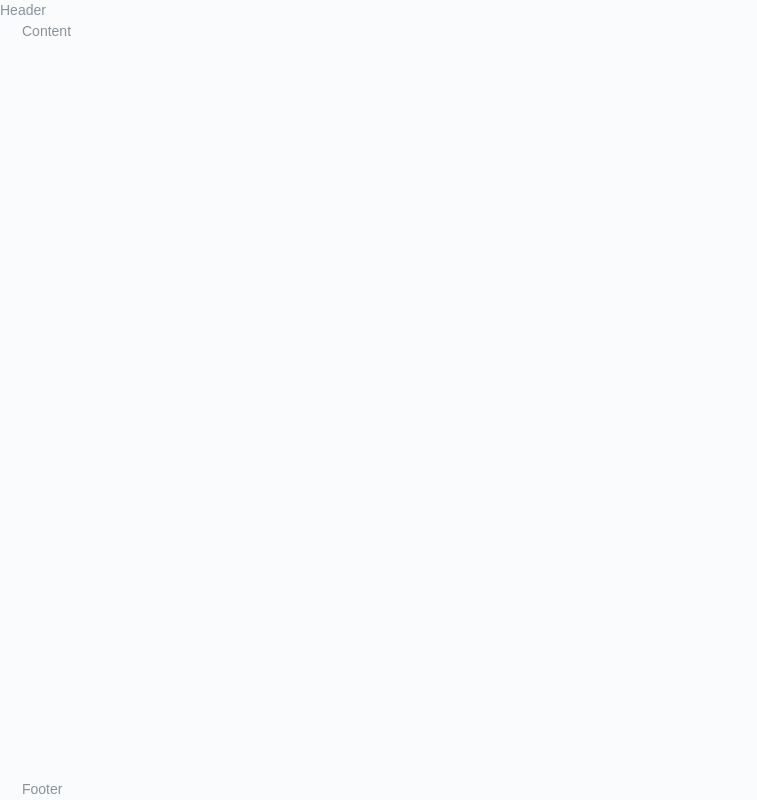
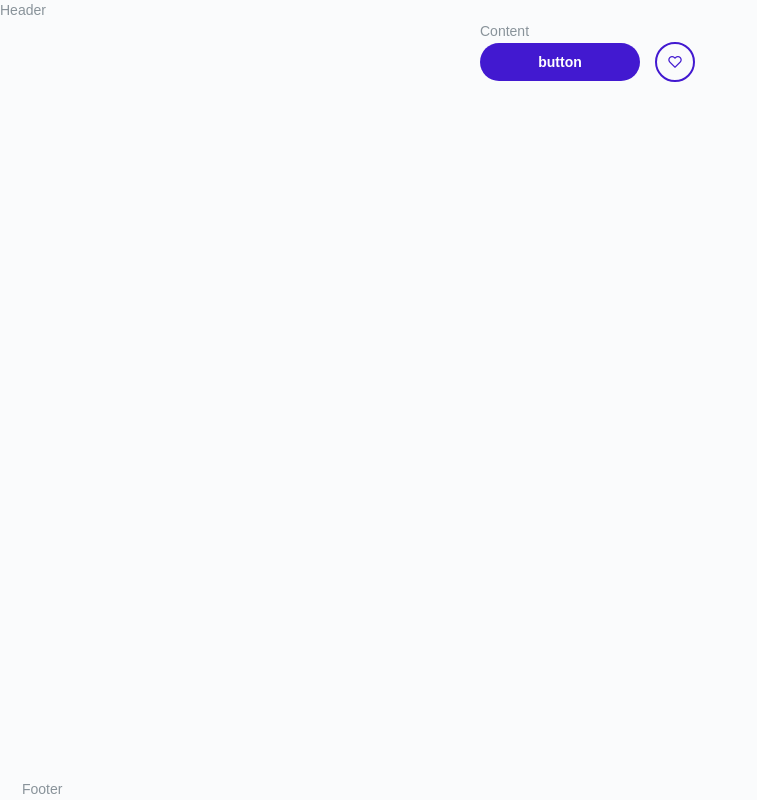
Before and after one commit to fe-jun24-team4/phone-catalog, a React (Vite) app: page /#/ in a window 1280 px wide. Shown: the whole page, without its empty margins (0-757 px from the left). Built offline with nearby package versions, Linux system fonts and the light colour scheme.

Commit message:
primary-buttons

```diff
--- a/src/components/App.tsx
+++ b/src/components/App.tsx
@@ -6,7 +6,12 @@ function App() {
       <header className="header">Header</header>
 
       <main className="page">
-        <div className="page___container">Content</div>
+        <div className="page___container" style={{width: 350}}>Content
+        <div className="test" style={{display: "flex", gap: 15, alignItems: 'center'}}>
+        <button className="button-primary">button</button>
+        <button className="button-round button-round--heart button-round--heart--selected"></button>
+        </div>
+        </div>
       </main>
 
       <footer className="footer">
--- a/src/index.scss
+++ b/src/index.scss
@@ -1,4 +1,4 @@
-@import 'styles/generals/variables.scss';
+@import 'styles/generals/index';
 
 html {
   scroll-behavior: smooth;
--- /dev/null
+++ b/src/styles/generals/buttons.scss
@@ -0,0 +1,98 @@
+.button-primary {
+    max-width: 160px;
+    width: 100%;
+
+    padding: 10px;
+
+    display: flex;
+    justify-content: center;
+    align-items: baseline;
+
+    font-weight: $fontWeightBold;
+    text-align: center;
+
+    border: 1px solid transparent;
+
+    background-color: $themePurpleAccent;
+    color: $themePurpleWhite;
+
+    border-radius: 48px;
+
+    transition-duration: $transitionDuration;
+
+    @include onHover {
+      box-shadow: 0 3px 13px rgba(23, 32, 49, 0.4);
+    }
+
+    &--selected {
+        background-color: transparent;
+        color: $themePurpleAccent;
+        border-color: $themePurpleElements;
+
+        @include onHover {
+            box-shadow: 0 3px 3px rgba(23, 32, 49, 0.4);
+          }
+      }
+  }
+
+  .button-round {
+    width: 32px;
+    height: 32px;
+
+    display: flex;
+    justify-content: center;
+    align-items: center;
+    flex-shrink: 0;
+
+    border: 1px solid $themePurpleElements;
+    border-radius: 50%;
+    overflow: hidden;
+
+    background-color: transparent;
+
+    color: $themePurplePrimary;
+    transition-duration: $transitionDuration;
+
+    @include onHover {
+        border-color: $themePurplePrimary;
+    }
+
+    &--selected {
+        background-color: $themePurplePrimary;
+        color: $themePurpleWhite;
+    }
+
+    &--chevron {
+        border-color: $themePurpleIcons;
+        @include before {
+            content: '\e900';
+            font-family: 'icomoon';
+        }
+
+        &:disabled {
+            opacity: 0.5;
+            pointer-events: none;
+        }
+    }
+
+    &--heart {
+        width: 40px;
+        height: 40px;
+
+        border-color: $themePurpleIcons;
+
+        @include before {
+            content: '\e906';
+            font-family: 'icomoon';
+        }
+
+        &--selected {
+            border: 2px solid $themePurpleAccent;
+
+            @include before {
+                content: '\e906';
+                color: $themePurpleAccent;
+            }
+        }
+    }
+  }
--- /dev/null
+++ b/src/styles/generals/index.scss
@@ -0,0 +1,3 @@
+@import 'variables';
+@import 'mixins';
+@import 'buttons';
--- a/src/styles/generals/mixins.scss
+++ b/src/styles/generals/mixins.scss
@@ -45,7 +45,7 @@
 
      color: $themePurplePrimary;
 
-     @mixin onTablet {
+     @include onTablet {
       font-size: 48px;
      }
   }
```
